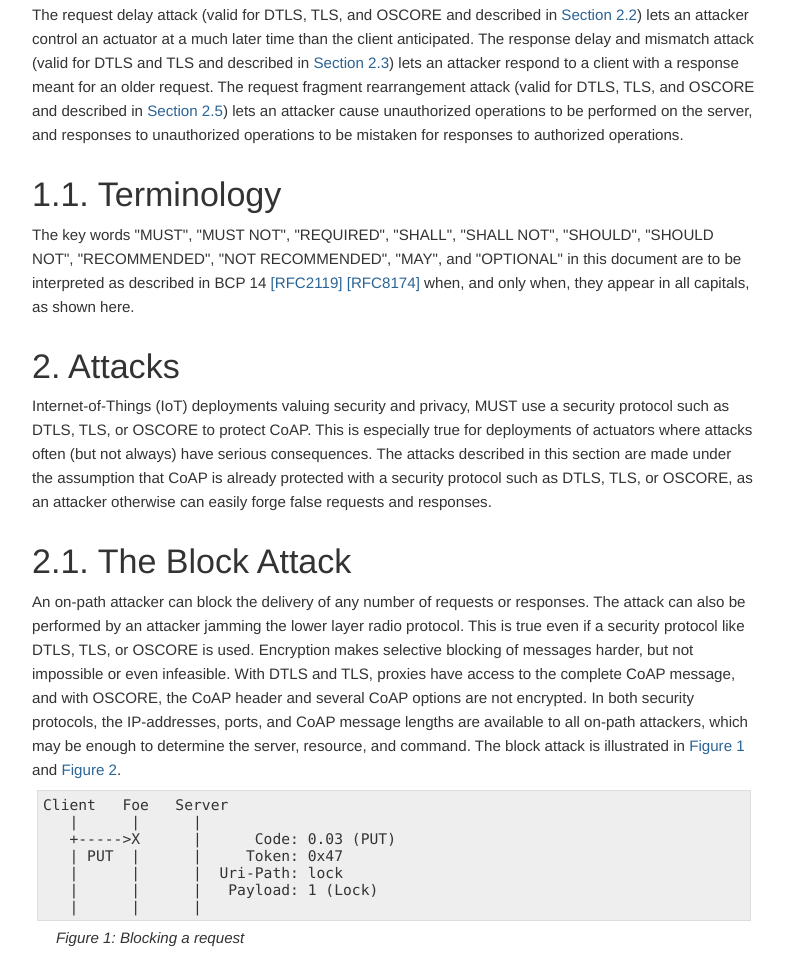
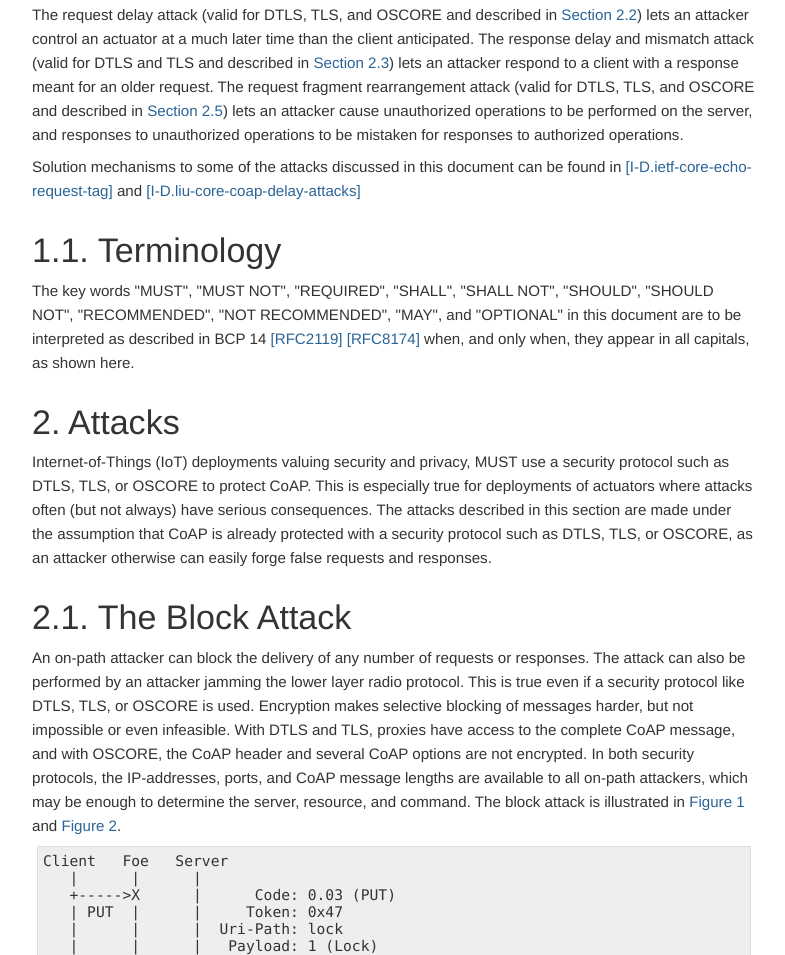
Before and after one commit to EricssonResearch/coap-actuators, a plain HTML site: page draft-mattsson-core-coap-actuators.html in a window 1280 px wide. Shown: the part 2027-2982 px from the top of the page, without its empty margins (71-856 px from the left). Drawn offline with Linux system fonts and the light colour scheme.

Commit message:
Script updating gh-pages from 515ac0c. [ci skip]

```diff
--- a/draft-mattsson-core-coap-actuators.html
+++ b/draft-mattsson-core-coap-actuators.html
@@ -433,6 +433,7 @@ address {
 
 <p> "Data-to-Data binding" is e.g. binding of responses to a request or binding of data fragments to each other. "Data-to-space binding" is the binding of data to an absolute or relative point in space (i.e. a location) and may in the relative case be referred to as proximity. "Data-to-time binding" is the binding of data to an absolute or relative point in time and may in the relative case be referred to as freshness. The two last properties may be bundled together as "Data-to-spacetime binding".  </p>
 <p id="rfc.section.1.p.3">The request delay attack (valid for DTLS, TLS, and OSCORE and described in <a href="#reqdelay" class="xref">Section 2.2</a>) lets an attacker control an actuator at a much later time than the client anticipated. The response delay and mismatch attack (valid for DTLS and TLS and described in <a href="#resdelay" class="xref">Section 2.3</a>) lets an attacker respond to a client with a response meant for an older request. The request fragment rearrangement attack (valid for DTLS, TLS, and OSCORE and described in <a href="#fragment" class="xref">Section 2.5</a>) lets an attacker cause unauthorized operations to be performed on the server, and responses to unauthorized operations to be mistaken for responses to authorized operations.  </p>
+<p id="rfc.section.1.p.4">Solution mechanisms to some of the attacks discussed in this document can be found in <a href="#I-D.ietf-core-echo-request-tag" class="xref">[I-D.ietf-core-echo-request-tag]</a> and <a href="#I-D.liu-core-coap-delay-attacks" class="xref">[I-D.liu-core-coap-delay-attacks]</a> </p>
 <h1 id="rfc.section.1.1">
 <a href="#rfc.section.1.1">1.1.</a> Terminology</h1>
 <p id="rfc.section.1.1.p.1">The key words "MUST", "MUST NOT", "REQUIRED", "SHALL", "SHALL NOT", "SHOULD", "SHOULD NOT", "RECOMMENDED", "NOT RECOMMENDED", "MAY", and  "OPTIONAL" in this document are to be interpreted as described in BCP 14 <a href="#RFC2119" class="xref">[RFC2119]</a> <a href="#RFC8174" class="xref">[RFC8174]</a> when, and only when, they appear in all capitals, as shown here.  </p>
```
Also changed, not shown: draft-mattsson-core-coap-actuators.txt.
